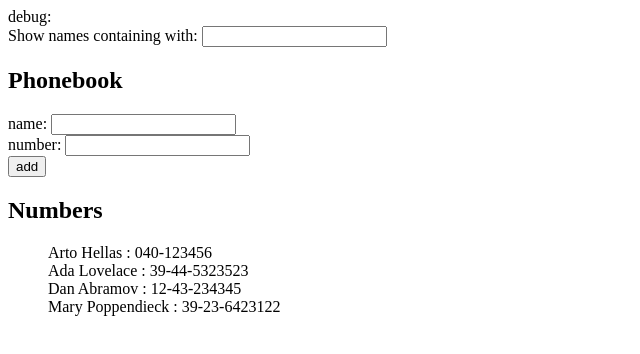
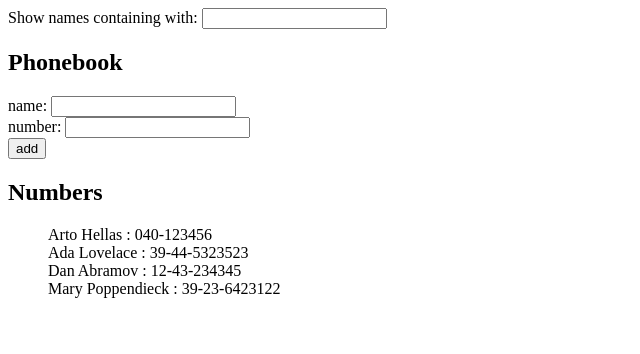
Before and after one commit to organyx/Fullstack_Open_2019, a React (Create React App) app in the folder part2/phonebook/: page / in a window 1280 px wide. Shown: the top 354 px of the page, without its empty margins (0-640 px from the left). Built offline with nearby package versions, Linux system fonts and the light colour scheme.

Commit message:
Part_2 Excercise 2.10

```diff
--- a/part2/phonebook/src/components/App.js
+++ b/part2/phonebook/src/components/App.js
@@ -1,5 +1,7 @@
 import React, { useState } from 'react';
-import Person from './Person';
+import Filter from './Filter';
+import PersonForm from './PersonForm';
+import People from './People';
 
 const App = () => {
   const [persons, setPersons] = useState([
@@ -44,32 +46,22 @@ const App = () => {
     setSeachFilter(event.target.value);
   };
 
-  const personsList = persons
-    .filter(person =>
-      person.name.toLowerCase().includes(searchFilter.toLowerCase())
-    )
-    .map(person => <Person key={person.name} person={person} />);
-
   return (
     <div>
-      <div>debug: {newName}</div>
-      Show names containing with:{' '}
-      <input value={searchFilter} onChange={handleSearchFilterChange} />
+      <Filter
+        searchFilter={searchFilter}
+        handleSearchFilterChange={handleSearchFilterChange}
+      />
       <h2>Phonebook</h2>
-      <form onSubmit={addName}>
-        <div>
-          name: <input value={newName} onChange={handleNameChange} />
-        </div>
-        <div>
-          number:{' '}
-          <input value={newPhoneNumber} onChange={handlePhoneNumberChange} />
-        </div>
-        <div>
-          <button type="submit">add</button>
-        </div>
-      </form>
+      <PersonForm
+        addName={addName}
+        newName={newName}
+        handleNameChange={handleNameChange}
+        newPhoneNumber={newPhoneNumber}
+        handlePhoneNumberChange={handlePhoneNumberChange}
+      />
       <h2>Numbers</h2>
-      <ul>{personsList}</ul>
+      <People persons={persons} searchFilter={searchFilter} />
     </div>
   );
 };
--- /dev/null
+++ b/part2/phonebook/src/components/Filter.js
@@ -0,0 +1,12 @@
+import React from 'react';
+
+const Filter = ({ searchFilter, handleSearchFilterChange }) => {
+  return (
+    <div>
+      Show names containing with:{' '}
+      <input value={searchFilter} onChange={handleSearchFilterChange} />
+    </div>
+  );
+};
+
+export default Filter;
--- /dev/null
+++ b/part2/phonebook/src/components/People.js
@@ -0,0 +1,15 @@
+import React from 'react';
+
+import Person from './Person';
+
+const People = ({ persons, searchFilter }) => {
+  const personsList = persons
+    .filter(person =>
+      person.name.toLowerCase().includes(searchFilter.toLowerCase())
+    )
+    .map(person => <Person key={person.name} person={person} />);
+
+  return <ul>{personsList}</ul>;
+};
+
+export default People;
--- /dev/null
+++ b/part2/phonebook/src/components/PersonForm.js
@@ -0,0 +1,26 @@
+import React from 'react';
+
+const PersonForm = ({
+  addName,
+  newName,
+  handleNameChange,
+  newPhoneNumber,
+  handlePhoneNumberChange
+}) => {
+  return (
+    <form onSubmit={addName}>
+      <div>
+        name: <input value={newName} onChange={handleNameChange} />
+      </div>
+      <div>
+        number:{' '}
+        <input value={newPhoneNumber} onChange={handlePhoneNumberChange} />
+      </div>
+      <div>
+        <button type="submit">add</button>
+      </div>
+    </form>
+  );
+};
+
+export default PersonForm;
```
